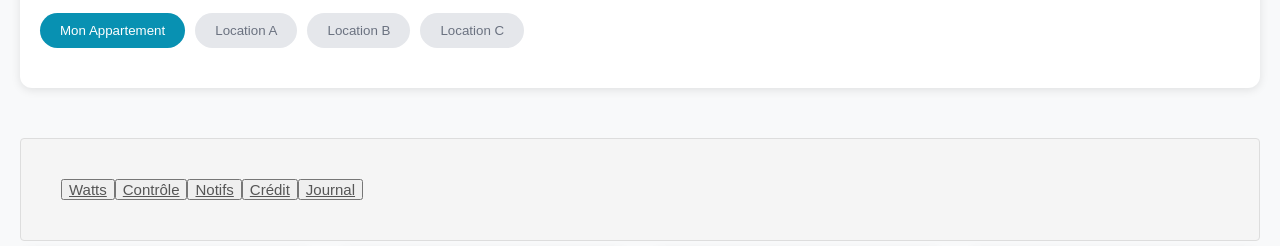
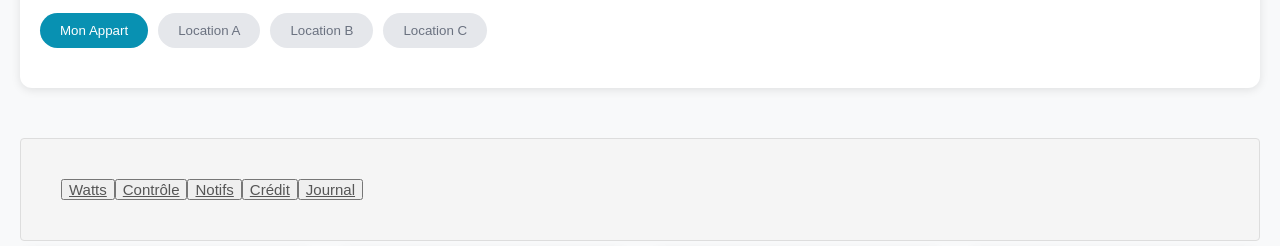
Before and after one commit to sessianais27-oss/alert, a plain HTML site: page Interface.html in a window 1280 px wide. Shown: the part 92-338 px from the top of the page. Drawn offline with Linux system fonts and the light colour scheme.

Commit message:
new fillettes

```diff
--- a/Interface.html
+++ b/Interface.html
@@ -11,7 +11,7 @@
         <div class="header">
             <h1>E-Alert</h1>
             <div class="location-tabs">
-                <button class="tab active">Mon Appartement</button>
+                <button class="tab active">Mon Appart</button>
                 <button class="tab">Location A</button>
                 <button class="tab">Location B</button>
                 <button class="tab">Location C</button>
```
